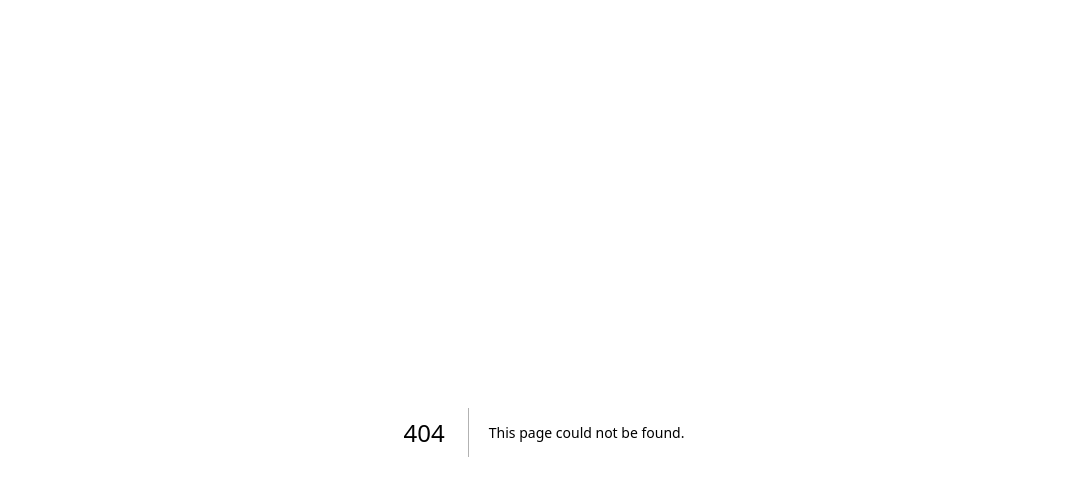
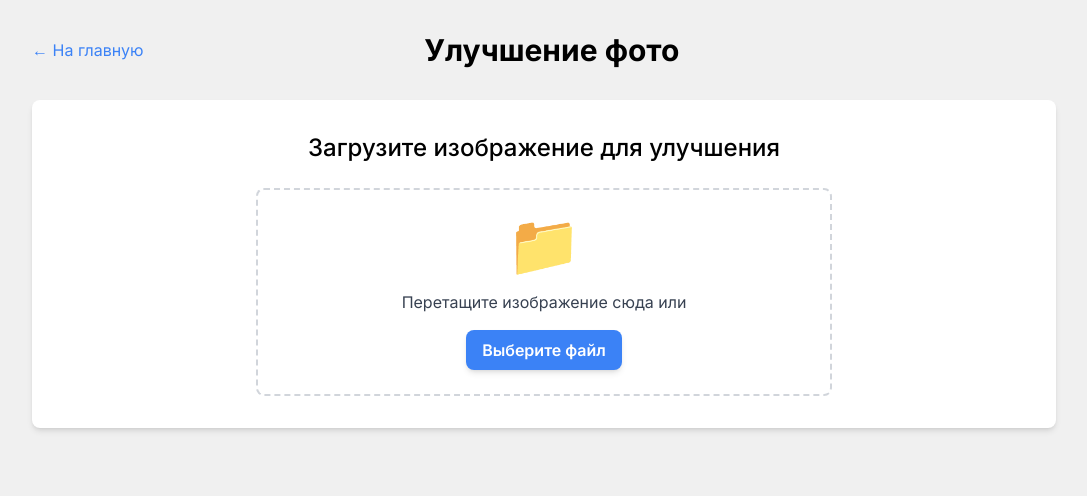
Before and after one commit to iliamak/pixlr-photo-enhancer, a Next.js app: page /enhance in a window 1280 px wide. Before the commit this address had no page. Shown: the top 496 px of the page, without its empty margins (96-1183 px from the left). Built offline with nearby package versions, Linux system fonts and the light colour scheme.

Commit message:
Add enhance page

```diff
--- /dev/null
+++ b/src/app/enhance/page.tsx
@@ -0,0 +1,91 @@
+'use client';
+
+import { useState } from 'react';
+import Link from 'next/link';
+import FileUploader from '@/components/FileUploader';
+import PixlrEditor from '@/components/PixlrEditor';
+import ResultViewer from '@/components/ResultViewer';
+
+enum Step {
+  UPLOAD,
+  EDIT,
+  RESULT
+}
+
+export default function EnhancePage() {
+  const [step, setStep] = useState<Step>(Step.UPLOAD);
+  const [originalImagePath, setOriginalImagePath] = useState<string>('');
+  const [originalFileName, setOriginalFileName] = useState<string>('');
+  const [enhancedImagePath, setEnhancedImagePath] = useState<string>('');
+  const [enhancedFileName, setEnhancedFileName] = useState<string>('');
+
+  // Обработчик загрузки файла
+  const handleFileUploaded = (filePath: string, fileName: string) => {
+    setOriginalImagePath(filePath);
+    setOriginalFileName(fileName);
+    setStep(Step.EDIT);
+  };
+
+  // Обработчик завершения редактирования
+  const handleEditComplete = (filePath: string, fileName: string) => {
+    setEnhancedImagePath(filePath);
+    setEnhancedFileName(fileName);
+    setStep(Step.RESULT);
+  };
+
+  // Обработчик отмены редактирования
+  const handleEditCancel = () => {
+    setStep(Step.UPLOAD);
+  };
+
+  // Обработчик сброса результата
+  const handleReset = () => {
+    setOriginalImagePath('');
+    setOriginalFileName('');
+    setEnhancedImagePath('');
+    setEnhancedFileName('');
+    setStep(Step.UPLOAD);
+  };
+
+  return (
+    <div className="max-w-5xl mx-auto">
+      <header className="mb-8">
+        <div className="flex justify-between items-center">
+          <Link href="/" className="text-blue-500 hover:underline">
+            ← На главную
+          </Link>
+          <h1 className="text-3xl font-bold text-center">Улучшение фото</h1>
+          <div className="w-24"></div> {/* Пустое пространство для выравнивания */}
+        </div>
+      </header>
+
+      <main>
+        {step === Step.UPLOAD && (
+          <div className="card p-8">
+            <h2 className="text-2xl font-medium mb-6 text-center">Загрузите изображение для улучшения</h2>
+            <FileUploader onFileUploaded={handleFileUploaded} />
+          </div>
+        )}
+
+        {step === Step.EDIT && originalImagePath && (
+          <div className="h-[70vh]">
+            <PixlrEditor
+              imageUrl={originalImagePath}
+              fileName={originalFileName}
+              onEditComplete={handleEditComplete}
+              onCancel={handleEditCancel}
+            />
+          </div>
+        )}
+
+        {step === Step.RESULT && enhancedImagePath && (
+          <ResultViewer
+            imageUrl={enhancedImagePath}
+            originalImageUrl={originalImagePath}
+            onReset={handleReset}
+          />
+        )}
+      </main>
+    </div>
+  );
+}
```
